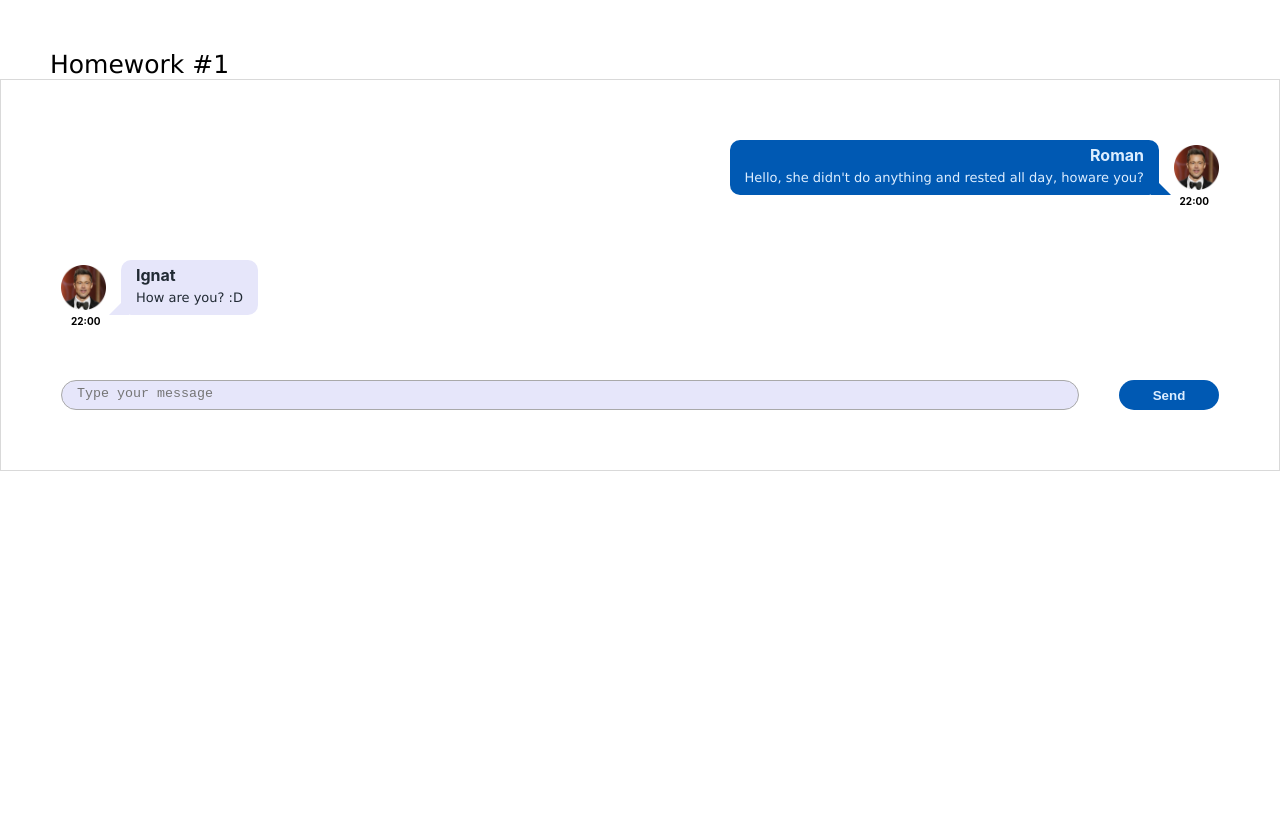
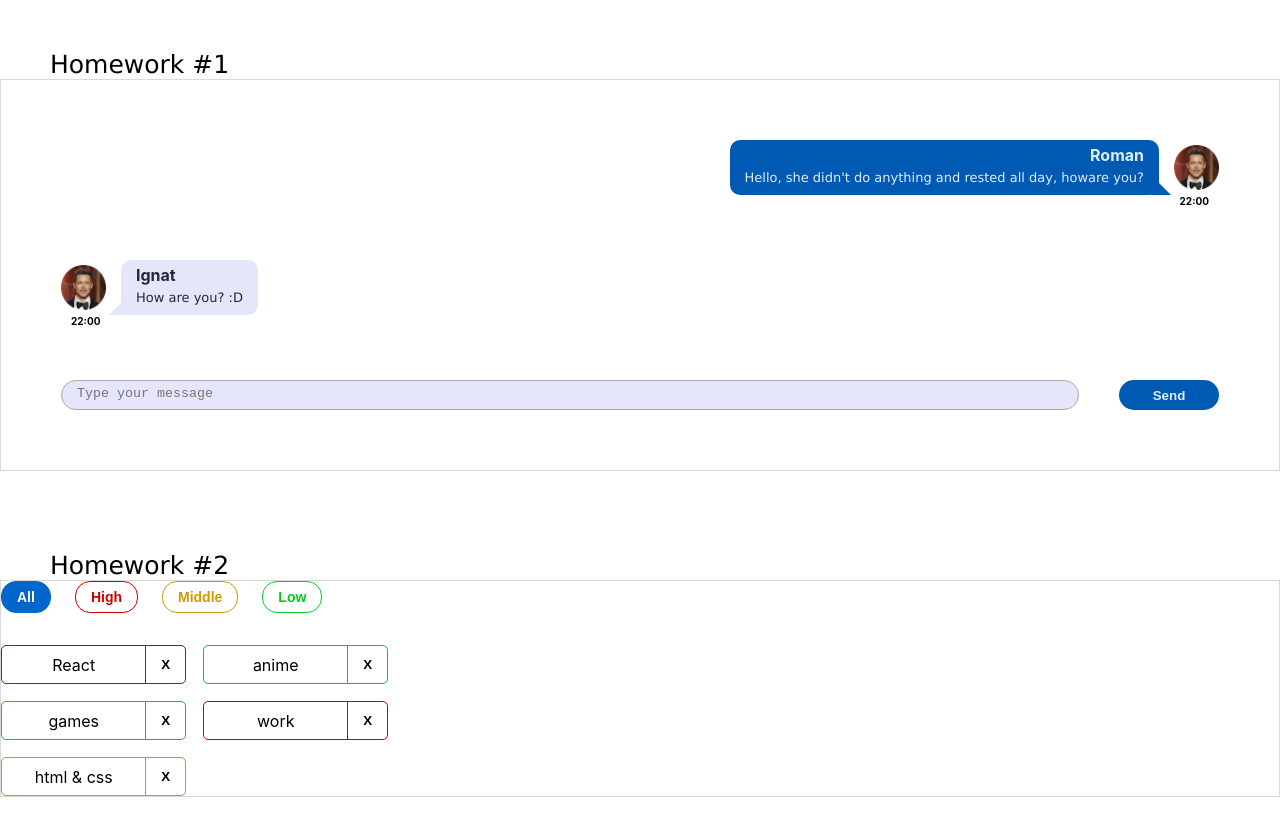
Before and after one commit to Miahri/hws2-master, a React (Create React App) app: page / in a window 1280 px wide. Before the commit the page ends 800 px from the top, so only its background shows below. Built offline with nearby package versions, Linux system fonts and the light colour scheme.

Commit message:
HomeWork 2

```diff
--- a/package.json
+++ b/package.json
@@ -1,6 +1,6 @@
 {
   "name": "hws2",
-  "homepage": "https://miahri.github.io/hws2-master",
+  "homepage": "https://miahri.github.io/hws2-master/",
   "version": "0.1.0",
   "private": true,
   "dependencies": {
--- a/src/s1-main/App.tsx
+++ b/src/s1-main/App.tsx
@@ -1,13 +1,13 @@
 import React from 'react'
 import s from './App.module.css'
 import HW1 from '../s2-homeworks/hw01/HW1'
+import HW2 from "../s2-homeworks/hw02/HW2";
 
 function App() {
     return (
         <div className={s.App}>
             <HW1/>
-            {/*раскомментировать по ходу выполнения*/}
-            {/*<HW2/>*/}
+            <HW2/>
             {/*<HW3/>*/}
             {/*<HW4/>*/}
 
--- a/src/s2-homeworks/hw02/HW2.tsx
+++ b/src/s2-homeworks/hw02/HW2.tsx
@@ -17,16 +17,16 @@
 * */
 
 // types
-export type AffairPriorityType = any // need to fix any
+export type AffairPriorityType = "high" | "low" | "middle";
 export type AffairType = {
-    _id: any // need to fix any
-    name: any // need to fix any
+    _id: number
+    name: string
     priority: AffairPriorityType
 }
 export type FilterType = 'all' | AffairPriorityType
 
 // constants
-const defaultAffairs: any = [ // need to fix any
+const defaultAffairs: Array<AffairType> = [
     {_id: 1, name: 'React', priority: 'high'}, // студенты могут изменить содержимое name и количество элементов в массиве, ...priority не менять!
     {_id: 2, name: 'anime', priority: 'low'},
     {_id: 3, name: 'games', priority: 'low'},
@@ -35,23 +35,27 @@
 ]
 
 // pure helper functions
-export const filterAffairs = (affairs: any, filter: any): any => { // need to fix any
-
-
-    return affairs // need to fix
+export const filterAffairs = (affairs: Array<AffairType>, filter: FilterType): Array<AffairType> => {
+    let filteredData;
+    if (filter === 'all') {
+        filteredData = affairs;
+    } else {
+        filteredData = affairs.filter(affair => affair.priority === filter);
+    }
+    return filteredData;
 }
-export const deleteAffair = (affairs: any, _id: any): any => { // need to fix any
-
-    return affairs // need to fix
+export const deleteAffair = (affairs: Array<AffairType>, _id: number): Array<AffairType> => {
+    return affairs.filter(affair => affair._id !== _id);
 }
 
 function HW2() {
-    const [affairs, setAffairs] = useState<any>(defaultAffairs) // need to fix any
+    const [affairs, setAffairs] = useState<Array<AffairType>>(defaultAffairs)
     const [filter, setFilter] = useState<FilterType>('all')
 
     const filteredAffairs = filterAffairs(affairs, filter)
-    const deleteAffairCallback = (_id: any) => { // need to fix any
-        // need to fix
+    const deleteAffairCallback = (_id: number) => {
+        let filteredData = deleteAffair(affairs, _id);
+        setAffairs(filteredData);
     }
 
     return (
--- a/src/s2-homeworks/hw02/affairs/Affairs.tsx
+++ b/src/s2-homeworks/hw02/affairs/Affairs.tsx
@@ -4,24 +4,24 @@
 import s from './Affairs.module.css'
 
 type AffairsPropsType = {
-    data: any // need to fix any
-    setFilter: any
-    deleteAffairCallback: any
+    data: Array<AffairType>
+    setFilter: (filter: FilterType) => void
+    deleteAffairCallback: (_id: number) => void
     filter: FilterType
 }
 
 function Affairs(props: AffairsPropsType) {
     const setAll = () => {
-        // need to fix
+        props.setFilter('all');
     }
     const setHigh = () => {
-        // need to fix
+        props.setFilter('high');
     }
     const setMiddle = () => {
-        // need to fix
+        props.setFilter('middle');
     }
     const setLow = () => {
-        // need to fix
+        props.setFilter('low');
     }
 
     const cnAll = s.button + ' ' + s.all + (props.filter === 'all' ? ' ' + s.active : '')
--- a/src/s2-homeworks/hw02/affairs/affair/Affair.tsx
+++ b/src/s2-homeworks/hw02/affairs/affair/Affair.tsx
@@ -6,12 +6,12 @@
 type AffairPropsType = {
     // key не нужно типизировать
     affair: AffairType
-    deleteAffairCallback: any // need to fix any
+    deleteAffairCallback: (_id: number) => void
 }
 
 function Affair(props: AffairPropsType) {
     const deleteCallback = () => {
-        // need to fix
+        props.deleteAffairCallback(props.affair._id);
     }
 
     const nameClass = s.name + ' ' + s2[props.affair.priority]
@@ -24,9 +24,7 @@
             className={affairClass}
         >
             <div id={'hw2-name-' + props.affair._id} className={nameClass}>
-                {/*создаёт студент*/}
-
-                {/**/}
+                {props.affair.name}
             </div>
             <div id={'hw2-priority-' + props.affair._id} hidden>
                 {props.affair.priority}
@@ -35,12 +33,9 @@
             <button
                 id={'hw2-button-delete-' + props.affair._id}
                 className={buttonClass}
-                // need to fix
-
+                onClick={deleteCallback}
             >
-                {/*текст кнопки могут изменить студенты*/}
                 X
-                {/**/}
             </button>
         </div>
     )
```
